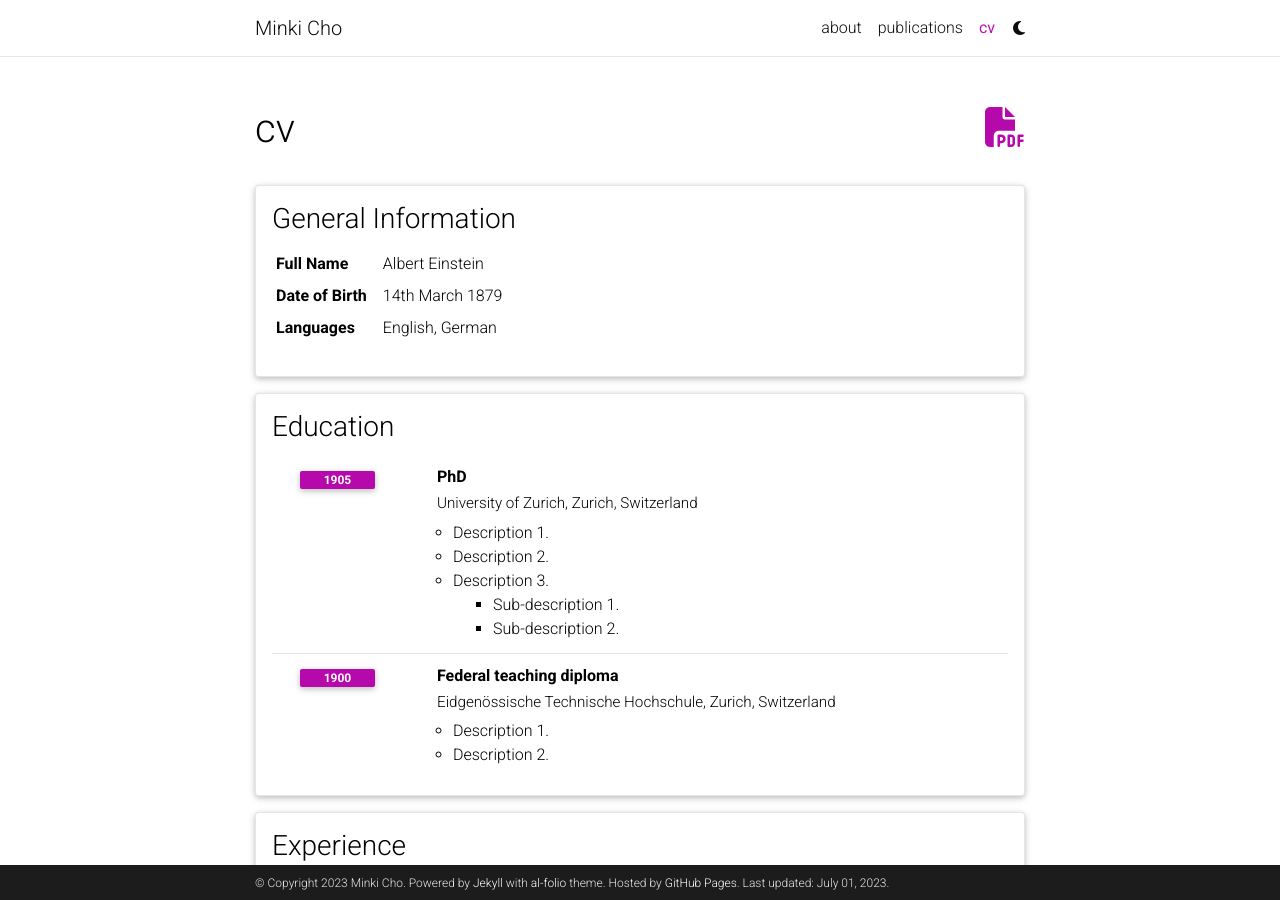
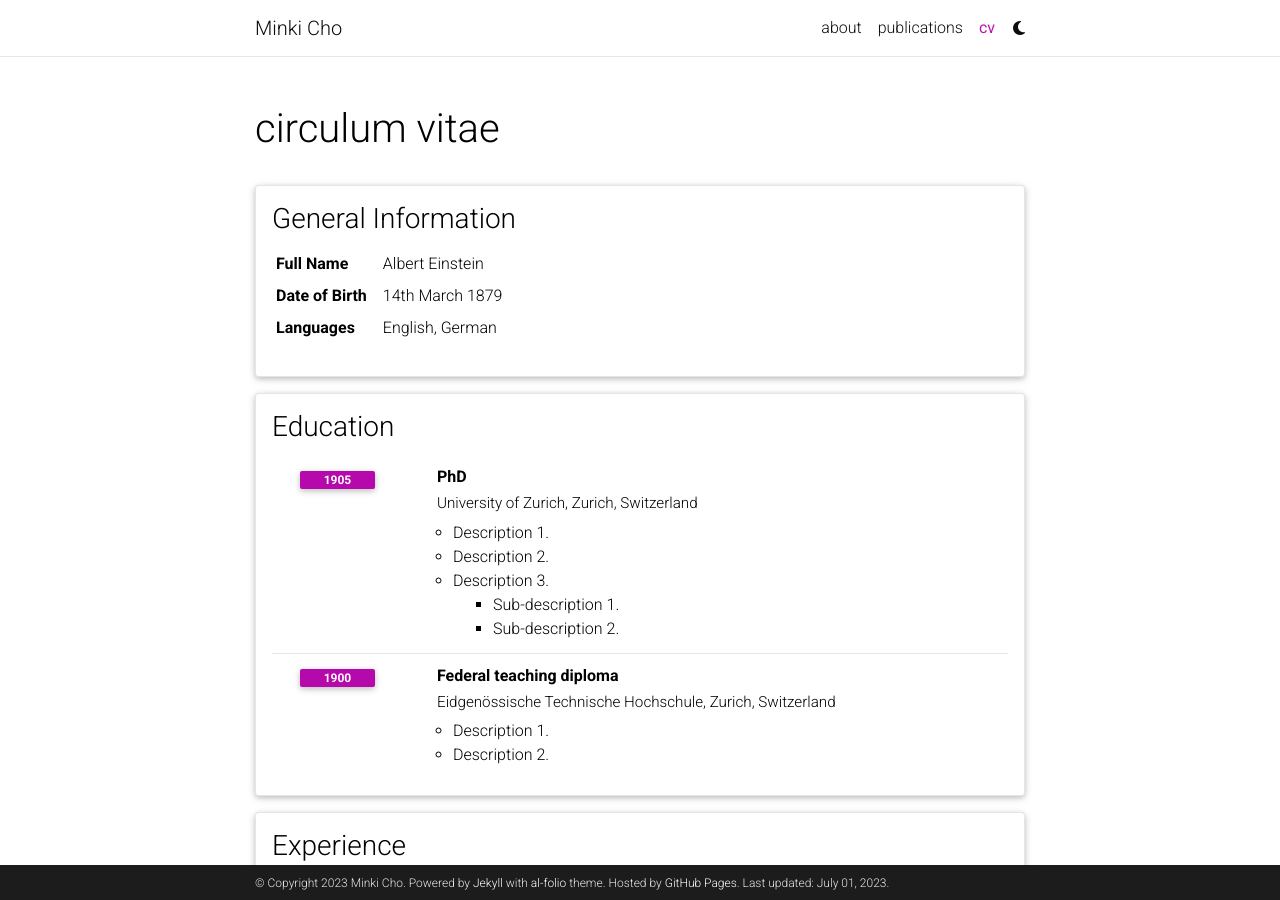
Before and after one commit to minkiminki/minkiminki.github.io, a Jekyll site: the page built from _pages/cv.md, in a window 1280 px wide and 900 px high. Built offline with Jekyll 4.4.1, drawn with Linux system fonts in a browser that asks for light colours; comment, search, counter and statistics services are not loaded; a style sheet for code colours, icons or effects is not loaded.

Commit message:
Korean name

```diff
--- a/_config.yml
+++ b/_config.yml
@@ -6,6 +6,7 @@
 first_name: Minki
 middle_name:
 last_name: Cho
+korean_name: 조민기
 email: minki.cho@sf.snu.ac.kr
 email_personal: veritas624@gmail.com
 description: > # the ">" symbol means to ignore newlines until "footer_text:"
--- a/_layouts/about.html
+++ b/_layouts/about.html
@@ -6,7 +6,7 @@
       <div class="post">
         <header class="post-header">
           <h1 class="post-title">
-           {% if site.title == "blank" -%}{{ site.first_name }} {{ site.last_name }}{%- else -%}{{ site.title }}{%- endif %}
+           {% if site.title == "blank" -%}{{ site.first_name }} {{ site.last_name }} ({{ site.korean_name }}){%- else -%}{{ site.title }}{%- endif %}
           </h1>
           <p class="desc">{{ page.subtitle }}</p>
         </header>
--- a/_layouts/cv.html
+++ b/_layouts/cv.html
@@ -5,7 +5,7 @@
         <div class="post">
 
           <header class="post-header">
-            <h1 class="post-title">{{ page.title }} {% if page.cv_pdf %}<a href="{{ page.cv_pdf | prepend: 'assets/pdf/' | relative_url}}" target="_blank" rel="noopener noreferrer" class="float-right"><i class="fas fa-file-pdf"></i></a>{% endif %}</h1>
+            <h1 class="post-title">{{ page.full_title }} {% if page.cv_pdf %}<a href="{{ page.cv_pdf | prepend: 'assets/pdf/' | relative_url}}" target="_blank" rel="noopener noreferrer" class="float-right"><i class="fas fa-file-pdf"></i></a>{% endif %}</h1>
             <p class="post-description">{{ page.description }}</p>
           </header>
 
--- a/_pages/cv.md
+++ b/_pages/cv.md
@@ -2,7 +2,8 @@
 layout: cv
 permalink: /cv/
 title: cv
+full_title: circulum vitae
 nav: true
 nav_order: 4
-cv_pdf: example_pdf.pdf
+# cv_pdf: example_pdf.pdf
 ---
```
